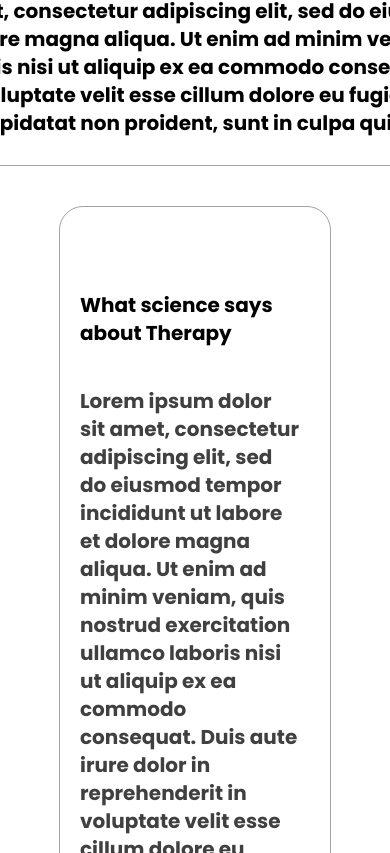
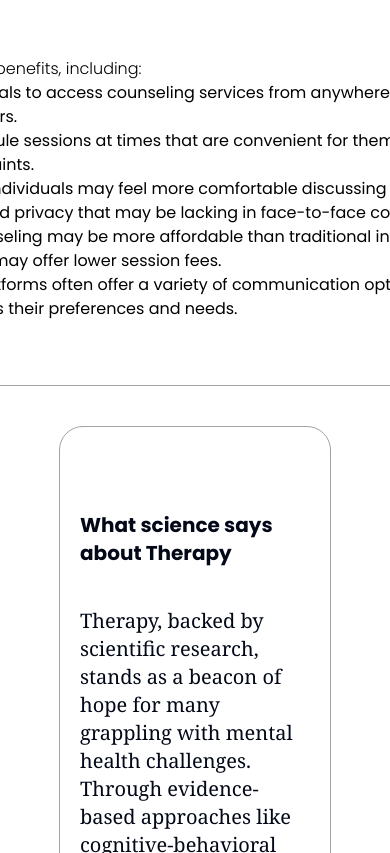
Before and after one commit to Kad-19/safe-mic-project, a React (Vite) app: page /counseling in a window 390 px wide. Shown: the part 2331-3184 px from the top of the page. Built offline with nearby package versions, Linux system fonts and the light colour scheme; a web font is replaced by a local one.

Commit message:
fixing the homepage

```diff
--- a/src/App.jsx
+++ b/src/App.jsx
@@ -73,7 +73,6 @@ const App = () => {
           <Navbar />
           </themeContext.Provider>
           <AllRouting />
-          <DrawerComp/>
       </BrowserRouter>
     </Provider>
   );
--- a/src/component/Counesling/Component2/Benefit.jsx
+++ b/src/component/Counesling/Component2/Benefit.jsx
@@ -12,18 +12,43 @@ function Benefit() {
                 className="grow w-full aspect-[0.74] max-md:mt-4 max-md:max-w-full"
               />
             </div>
-            <div className="flex flex-col ml-5 w-6/12 max-md:ml-0 max-md:w-full">
-              <div className="flex flex-col mt-14 text-xl font-bold text-black max-md:mt-10">
-                <div>What are the benefits?</div>
-                <div className="mt-16 max-md:mt-10">
-                  Lorem ipsum dolor sit amet, consectetur adipiscing elit, sed
-                  do eiusmod tempor incididunt ut labore et dolore magna aliqua.
-                  Ut enim ad minim veniam, quis nostrud exercitation ullamco
-                  laboris nisi ut aliquip ex ea commodo consequat. Duis aute
-                  irure dolor in reprehenderit in voluptate velit esse cillum
-                  dolore eu fugiat nulla pariatur. Excepteur sint occaecat
-                  cupidatat non proident, sunt in culpa qui officia deserunt
-                  mollit anim id est laborum.
+            <div className="flex flex-col py-12 ml-5 w-6/12 max-md:ml-0 max-md:w-full">
+              <div className="flex flex-col  text-black max-md:mt-10">
+                <b>What are the benefits?</b>
+                <div className="p-4 max-md:mt-10">
+                <p className=' font-light'>Online counseling offers several benefits, including:
+                  </p>
+<ol type='1' className='list-decimal'>
+<li>
+<b>Accessibility:
+  </b> It enables individuals to access counseling services from anywhere with an internet connection, overcoming geographical barriers.
+</li>
+
+<li>
+  <b>
+    Convenience:
+  </b>
+  Clients can schedule sessions at times that are convenient for them, eliminating the need for travel and reducing time constraints.
+</li>
+<li>
+  <b>
+    Anonymity and Privacy:
+  </b>
+  Some individuals may feel more comfortable discussing sensitive issues online, as it provides a level of anonymity and privacy that may be lacking in face-to-face counseling.
+</li>
+<li>
+<b>
+  Cost-Effectiveness:
+</b>
+  Online counseling may be more affordable than traditional in-person counseling, as it eliminates travel expenses and may offer lower session fees.
+</li>
+<li>
+  <b>
+    Flexibility:
+  </b>
+  Online counseling platforms often offer a variety of communication options, allowing clients to choose the format that best suits their preferences and needs.
+</li>
+</ol>
                 </div>
               </div>
             </div>
--- a/src/component/Counesling/Component2/Science.jsx
+++ b/src/component/Counesling/Component2/Science.jsx
@@ -3,24 +3,22 @@ import React from 'react'
 function Science() {
   return (
     <div className="flex flex-col py-20 pr-20 pl-9 mt-20 w-full text-xl font-bold rounded-3xl border border-solid border-neutral-400 max-w-[940px] max-md:px-5 max-md:mt-10 max-md:max-w-full">
-    <div className="mt-1 text-black max-md:mr-2.5 max-md:max-w-full">
+    <div className="mt-1 max-md:mr-2.5 max-md:max-w-full">
       What science says about Therapy
     </div>
-    <div className="mt-14 mb-1.5 text-neutral-700 max-md:mt-10 max-md:mr-2.5 max-md:max-w-full">
-      Lorem ipsum dolor sit amet, consectetur adipiscing elit, sed do
-      eiusmod tempor incididunt ut labore et dolore magna aliqua. Ut enim
-      ad minim veniam, quis nostrud exercitation ullamco laboris nisi ut
-      aliquip ex ea commodo consequat. Duis aute irure dolor in
-      reprehenderit in voluptate velit esse cillum dolore eu fugiat nulla
-      pariatur. Excepteur sint occaecat cupidatat non proident, sunt in
-      culpa qui officia deserunt mollit anim id est laborum. Lorem ipsum
-      dolor sit amet, consectetur adipiscing elit, sed do eiusmod tempor
-      incididunt ut labore et dolore magna aliqua. Ut enim ad minim
-      veniam, quis nostrud exercitation ullamco laboris nisi ut aliquip ex
-      ea commodo consequat. Duis aute irure dolor in reprehenderit in
-      voluptate velit esse cillum dolore eu fugiat nulla pariatur.
-      Excepteur sint occaecat cupidatat non proident, sunt in culpa qui
-      officia deserunt mollit anim id est laborum.
+    <div className="mt-14 mb-1.5 font-light font-serif max-md:mt-10 max-md:mr-2.5 max-md:max-w-full">
+    Therapy, backed by scientific research, stands as a beacon of hope for many grappling with mental health challenges. Through evidence-based approaches like cognitive-behavioral therapy (CBT) and dialectical behavior therapy (DBT), therapy has proven its efficacy in alleviating symptoms of depression, anxiety, PTSD, and more.
+
+Beyond symptom relief, therapy offers enduring benefits. Individuals develop healthier coping mechanisms, fortifying themselves against life's stressors. This, in turn, fosters improved relationships, as therapy cultivates effective communication and conflict resolution skills.
+The impact of therapy isn't confined to the mind alone; it reverberates throughout the body. Stress reduction through therapy correlates with better cardiovascular health and immune function, underscoring its holistic benefits.
+Moreover, therapy isn't solely a remedy for existing issues; it's a preventive measure. By equipping individuals with resilience and mental health maintenance strategies, therapy serves as a bulwark against future challenges
+
+Neuroscientific studies illuminate the transformative power of therapy. It promotes neuroplasticity, reshaping the brain's architecture and facilitating positive behavioral shifts.
+
+Crucially, effective therapy is culturally sensitive, respecting the unique backgrounds and needs of diverse individuals.
+
+In essence, therapy isn't merely a treatment; it's a catalyst for profound personal growth and flourishing mental health.
+
     </div>
   </div>
   )
--- a/src/component/Customization/DrawerComp.jsx
+++ b/src/component/Customization/DrawerComp.jsx
@@ -18,7 +18,7 @@ function DrawerComp(){
     <DrawerTrigger>
         <FaUser/>
     </DrawerTrigger>
-    <DrawerContent className={cn('')}>
+    <DrawerContent className={cn(' w-full sm:w-10/12 md:w-1/2 lg:w-2/6')}>
     <DrawerHeader >
         <DrawerTitle>User Settings</DrawerTitle>
         <DrawerDescription>Customize the site to your liking</DrawerDescription>
--- a/src/component/Homepage/Component/AdviceCarousel.jsx
+++ b/src/component/Homepage/Component/AdviceCarousel.jsx
@@ -51,7 +51,7 @@ function AdviceCarousel(){
                 campusAdvice.map((advice,index)=>{
                     return <CarouselItem key={index}>
                     <div className="flex justify-center p-1 m-4">
-                            <p className=" text-center">
+                            <p className=" text-center font-semibold text-lg">
                                 {advice.advice}
                             </p>
                     </div>
--- a/src/component/Homepage/Component/GetCons.jsx
+++ b/src/component/Homepage/Component/GetCons.jsx
@@ -9,7 +9,7 @@ function GetCons() {
       Our team is ready to help!
     </div>
     <NavLink to="/counseling">
-    <Button className="justify-center px-7 py-6 mt-16 text-lg font-medium text-center border border-solid bg-neutral-700 border-neutral-700 rounded-[31px] text-neutral-50 max-md:px-5 max-md:mt-10 hover:text-neutral-700 hover:bg-neutral-50 transition-all duration-300 ease-in-out">
+    <Button>
       Get Counseling
     </Button>
 
--- a/src/component/Homepage/Component/Hero.jsx
+++ b/src/component/Homepage/Component/Hero.jsx
@@ -1,15 +1,27 @@
 import React from 'react'
-
+import { motion } from 'framer-motion'
 function Hero() {
   return (
-    <div>
-    <div className="mt-32 text-3xl font-medium text-center  max-md:mt-10">
+    <div className='my-12'>
+    <p className="mt-32 text-3xl font-medium text-center  max-md:mt-10">
       Welcome to safe mic we are <br />
       here for you
-    </div>
-    <div className="justify-center px-14 py-5 mt-11 text-2xl font-bold text-center text-secondary whitespace-nowrap bg-foreground rounded-[44px] max-md:px-5 max-md:mt-10">
-      hello
-    </div>
+    </p>
+    <motion.div className="justify-center px-14 py-5 mt-11 text-2xl font-bold text-center text-secondary whitespace-nowrap bg-foreground rounded-[44px] max-md:px-5 max-md:mt-10"
+    initial={{
+      x:-100,
+      opacity:0.4
+    }}
+    animate={{
+      x:0,
+      opacity:1
+    }}
+    transition={{
+      duration:0.6
+    }}
+    >
+      Welcome
+    </motion.div>
     </div>
   )
 }
--- a/src/component/Homepage/Homepage.jsx
+++ b/src/component/Homepage/Homepage.jsx
@@ -10,7 +10,7 @@ function Homepage() {
   return (
     <div className="flex flex-col">
       <div>{/* <Header /> */}</div>
-      <div className="flex flex-col items-center px-20 w-[80%] mx-auto max-md:px-5 max-md:mt-10 max-md:max-w-full">
+      <div className="flex flex-col items-center px-20  mx-auto max-md:px-5 max-md:mt-10 max-md:max-w-full">
         <div>
           <Hero />
         </div>
```
Also changed, not shown: src/component/Counesling/Component2/Chordon.jsx (+6 -6 lines), src/component/Homepage/Component/Ready.jsx (+17 -22 lines).
